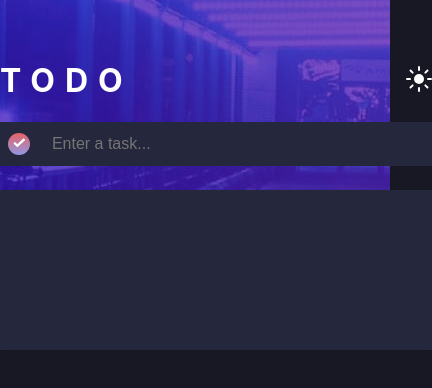
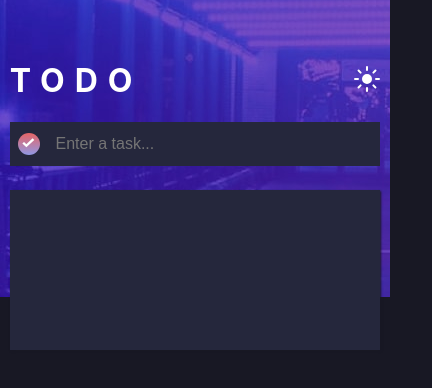
Before and after one commit to JAbsolu/Todo-app, a React (Create React App) app: page / in a window 390 px wide. Shown: the top 388 px of the page, 432 px wide, since content can reach past the window. Built offline with nearby package versions, Linux system fonts and the light colour scheme.

Commit message:
adds mobile responsiveness

```diff
--- a/src/App.css
+++ b/src/App.css
@@ -93,7 +93,7 @@ html {
 #tasks p {
   margin: 0;
   padding: 10px;
-  border-bottom: solid #37394E;
+  border-bottom: solid #37394eb5;
 }
 
 .taskParagraph.light {
@@ -123,3 +123,13 @@ html {
 #brightness_icon {
   cursor: pointer;
 }
+
+@media (max-width: 500px) {
+  #app_body {
+    width: 95%;
+  }
+
+  #tasks {
+    width: 100%;
+  }
+}
```
